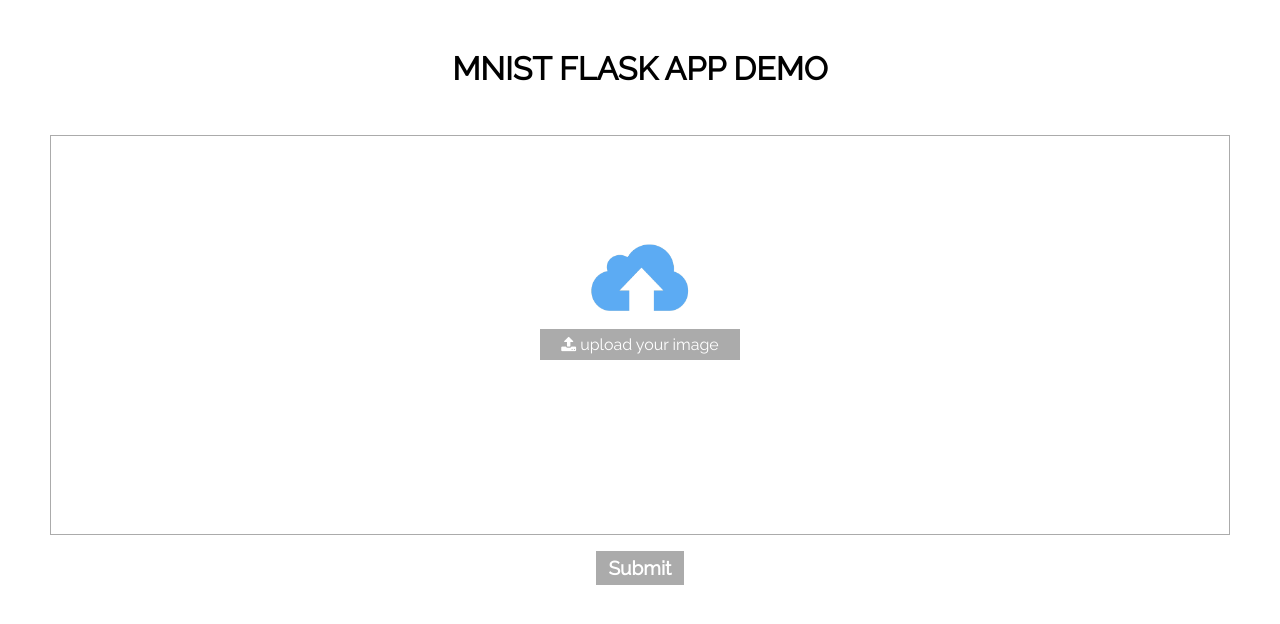
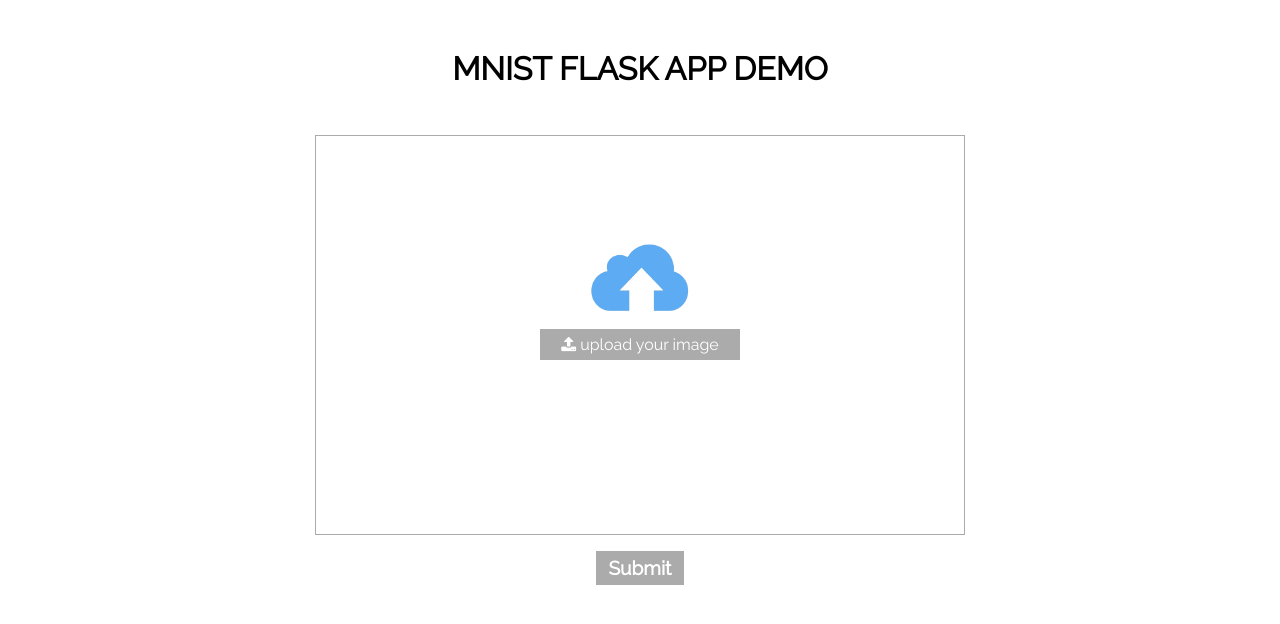
Before and after one commit to McGillAISociety/mnist-demo-flask-app, a Flask app: page / in a window 1280 px wide. Shown: the top 624 px of the page. Run offline with Flask 2, Linux system fonts and the light colour scheme.

Commit message:
added max-width to image box

```diff
--- a/static/css/main.css
+++ b/static/css/main.css
@@ -32,6 +32,7 @@ h1, h2, h3, h4, h5, h6, p {
     margin-top: 3em;
     margin-bottom: 1em;
     min-height: 25em;
+    max-width: 650px;
     position: relative;
 }
 
--- a/templates/index.html
+++ b/templates/index.html
@@ -9,7 +9,7 @@
       <div class="content">
          <h1 class="title"> MNIST FLASK APP DEMO </h1>
          <form action="http://localhost:5000/" method="POST">
-         <div class="image-box">
+         <div class="image-box center">
             <img id="upload-img" class="center" src="./static/img/upload.png" width="100">
             <label for="file-upload" class="center custom-button">
                <i class="fa fa-upload"></i> upload your image
```
